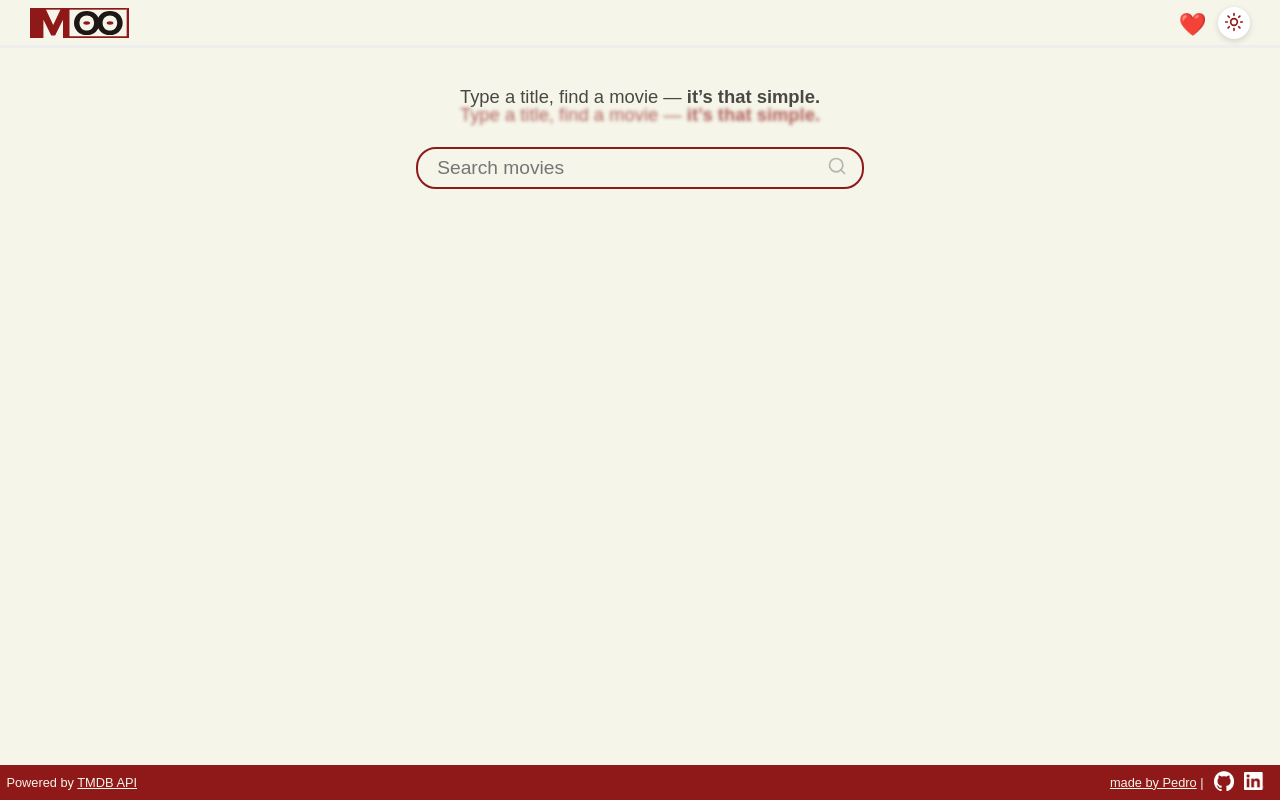
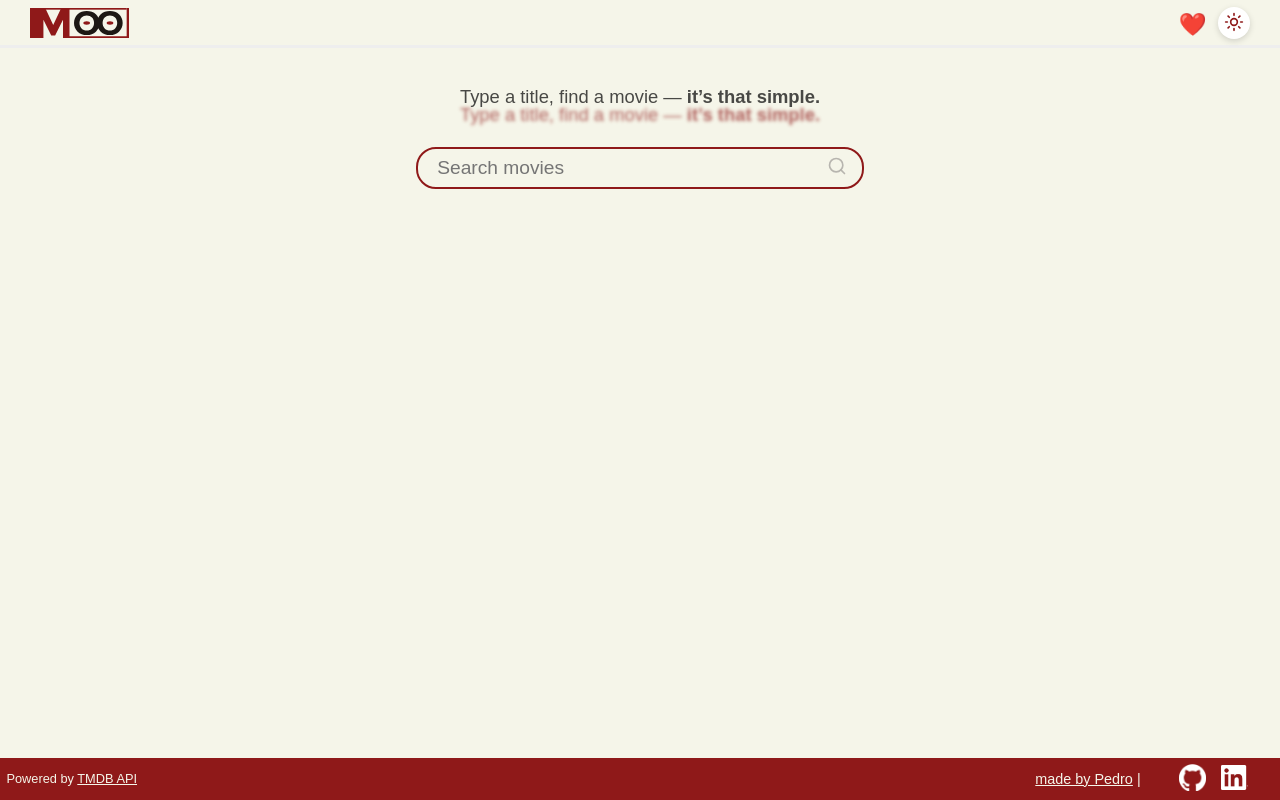
Before and after one commit to Pedrocas74/MoovieFinder, a React (Vite) app: page / in a window 1280 px wide. Built offline with nearby package versions, Linux system fonts and the light colour scheme.

Commit message:
Fix accessibility on toogle button and social icons distance

```diff
--- a/index.html
+++ b/index.html
@@ -33,9 +33,8 @@
     <meta name="twitter:image" content="/assets/firstpage_light.png" />
 
     <!-- Favicon -->
-    <link rel="icon" href="/favicon.ico" sizes="any" />
-    <link rel="icon" type="image/svg+xml" href="/public/assets/Logo.svg" />
-    <link rel="apple-touch-icon" href="/apple-touch-icon.png" />
+    <link rel="icon" type="image/svg+xml" href="/assets/Logo.svg" />
+    <link rel="apple-touch-icon" href="/assets/Logo.svg" />
 
     <!-- Theme color for mobile -->
     <meta name="theme-color" content="#111827" />
--- a/src/components/Footer.jsx
+++ b/src/components/Footer.jsx
@@ -38,7 +38,7 @@ export default function Footer({ darkMode }) {
           rel="noopener noreferrer"
           aria-label="Pedro Magalhães on GitHub"
         >
-          <img src={gitHubIcon} alt="GitHub Icon" width={20} />
+          <img src={gitHubIcon} alt="GitHub Icon"  />
         </a>
         <a
           href="https://www.linkedin.com/in/pedro-magalhães-1a3651334/"
@@ -49,8 +49,8 @@ export default function Footer({ darkMode }) {
           <img
             src={linkedinIcon}
             alt="Linkedin Icon"
-            width={20}
-            style={{ marginLeft: 10 }}
+
+            style={{ marginLeft: 15 }}
           />
         </a>
       </div>
--- a/src/components/ThemeToggle.jsx
+++ b/src/components/ThemeToggle.jsx
@@ -5,6 +5,7 @@ import { Sun, Moon } from "lucide-react"; // icons
 export default function ThemeToggle({ darkMode, setDarkMode }) {
   return (
     <button
+      aria-label="Toggle dark/light mode"
       onClick={() => setDarkMode(!darkMode)}
       className={styles.toggleButton}
       style={{background: darkMode ? "transparent" : "white"}}
--- a/src/styles/Footer.module.css
+++ b/src/styles/Footer.module.css
@@ -17,10 +17,22 @@ footer a {
 }
 
 .socials {
-    margin-right: 10px;
+    margin-right: 2vw;
     display: flex;
     align-items: center;
 }
+.socials img {
+  width: 22px;
+}
 .pedro {
-  margin-right: 10px;
+  margin-right: 3vw;
 }
+
+@media (min-width: 768px) {
+  .socials img {
+    width: 27px;
+  }
+  .pedro {
+    font-size: 0.9rem;
+  }
+}
```
Also changed, not shown: public/robots.txt (added).
